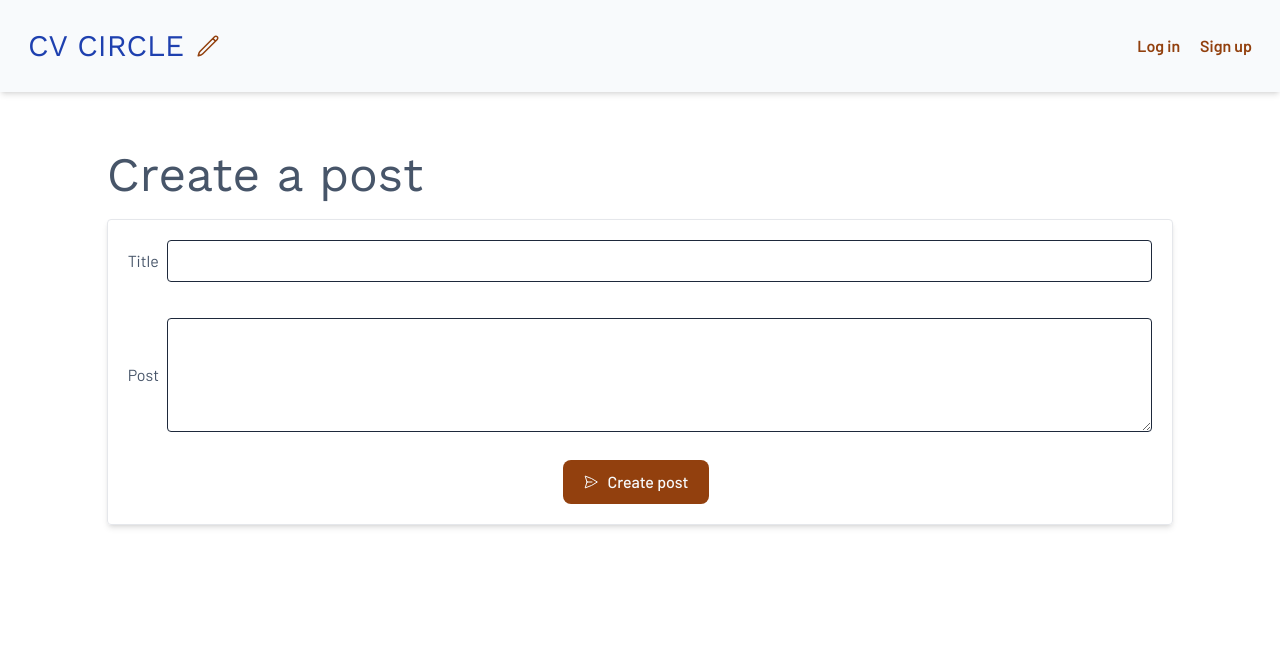
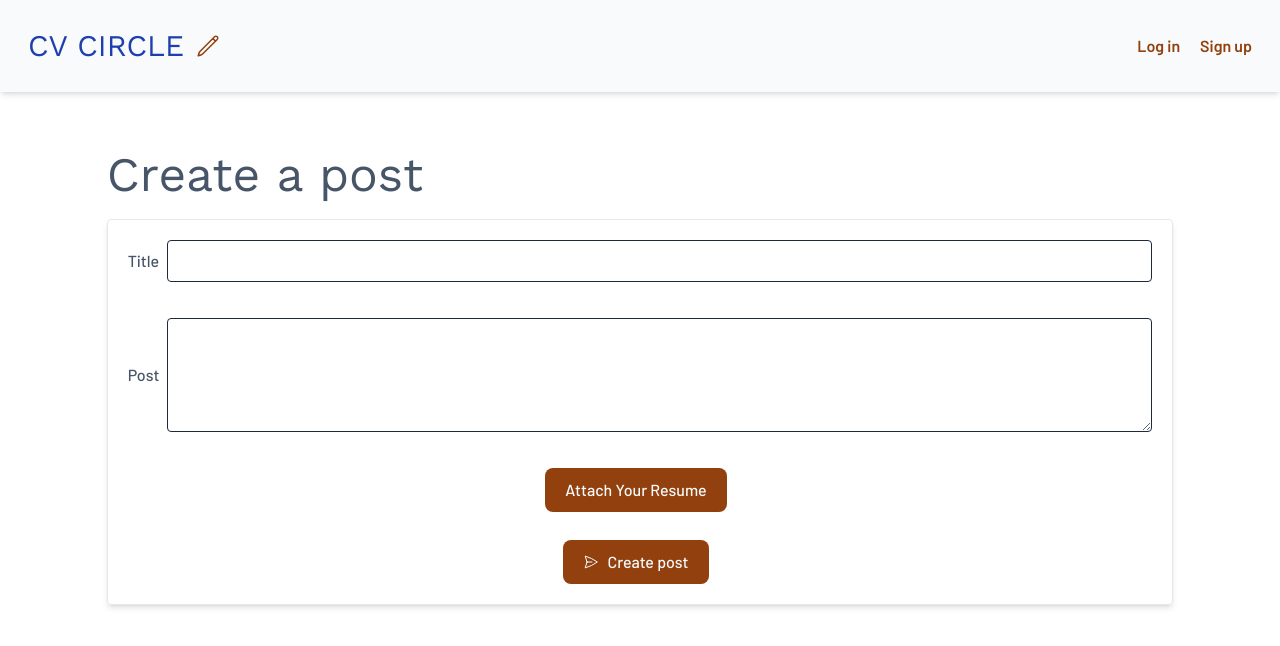
Before and after one commit to maryamkhan14/cv-circle, a React (Vite) app: page /create-post in a window 1280 px wide. Shown: the top 646 px of the page. Built offline with nearby package versions, Linux system fonts and the light colour scheme.

Commit message:
Completed PostForm input components

```diff
--- a/src/components/PostForm.jsx
+++ b/src/components/PostForm.jsx
@@ -3,33 +3,82 @@ import { useEffect, useState, useContext } from "react";
 import { UserContext } from "../context/UserContext";
 
 const PostForm = () => {
+  const [post, setPost] = useState({});
+  const [title, setTitle] = useState("");
+  const [postContent, setPostContent] = useState("");
+  const [attachment, setAttachment] = useState({});
+  const [attachmentError, setAttachmentError] = useState("");
+
+  const createPost = (e) => {
+    e.preventDefault();
+    if (attachment.type != "application/pdf") {
+      setAttachmentError("Error: Please only attach PDFs.");
+    } else {
+      setPost({
+        title: title,
+        postContent: postContent,
+        attachment: attachment,
+      });
+    }
+  };
+  useEffect(() => console.log(attachment), [attachment]);
   return (
     <div className="flex justify-center items-center w-full h-full">
       <div className="flex flex-col w-5/6 h-5/6 m-3 gap-5">
         <h1 className="text-5xl">Create a post</h1>
         <form className="rounded flex shadow-md flex-col gap-5 border p-3">
           <span className="flex flex-col md:flex-row gap-2 m-2 justify-center items-center">
-            <label htmlFor="title">Title</label>
+            <label htmlFor="title" className="font-medium">
+              Title
+            </label>
             <input
               className="border border-slate-800 w-full p-2 rounded"
               type="text"
+              value={title}
+              onChange={(e) => setTitle(e.target.value)}
               required="required"
             />
           </span>
           <span className="flex flex-col md:flex-row gap-2 m-2 justify-center items-center">
-            <label htmlFor="post">Post</label>
+            <label htmlFor="post-content" className="font-medium">
+              Post
+            </label>
             <textarea
-              id="post"
-              name="post"
+              id="post-content"
+              name="post-content"
               rows="4"
               cols="50"
+              value={postContent}
+              onChange={(e) => setPostContent(e.target.value)}
               className="border border-slate-800 w-full p-2 rounded"
             ></textarea>
+          </span>
+          <span className="flex flex-col md:flex-row gap-2 m-2 justify-center items-center">
+            <label
+              htmlFor="attachment"
+              className="font-medium text-slate-50 bg-amber-800 hover:bg-amber-800/90 focus:ring-4 focus:outline-none focus:ring-[#24292F]/50 rounded-lg px-5 py-2.5 flex items-center justify-center"
+            >
+              Attach Your Resume
+            </label>
+
+            <input
+              className="hidden"
+              type="file"
+              name="attachment"
+              id="attachment"
+              accept=".pdf"
+              onChange={(e) => setAttachment(e.target.files[0])}
+            />
+            {attachment && <p className="self-center">{attachment.name}</p>}
+            {attachmentError && (
+              <p className="font-bold text-amber-800">{attachmentError}</p>
+            )}
           </span>
           <span className="flex self-center">
             <button
               type="button"
               className="text-slate-50 bg-amber-800 hover:bg-amber-800/90 focus:ring-4 focus:outline-none focus:ring-[#24292F]/50 font-medium rounded-lg px-5 py-2.5 flex items-center justify-center mr-2 mb-2"
+              onClick={createPost}
             >
               <svg
                 xmlns="http://www.w3.org/2000/svg"
```
